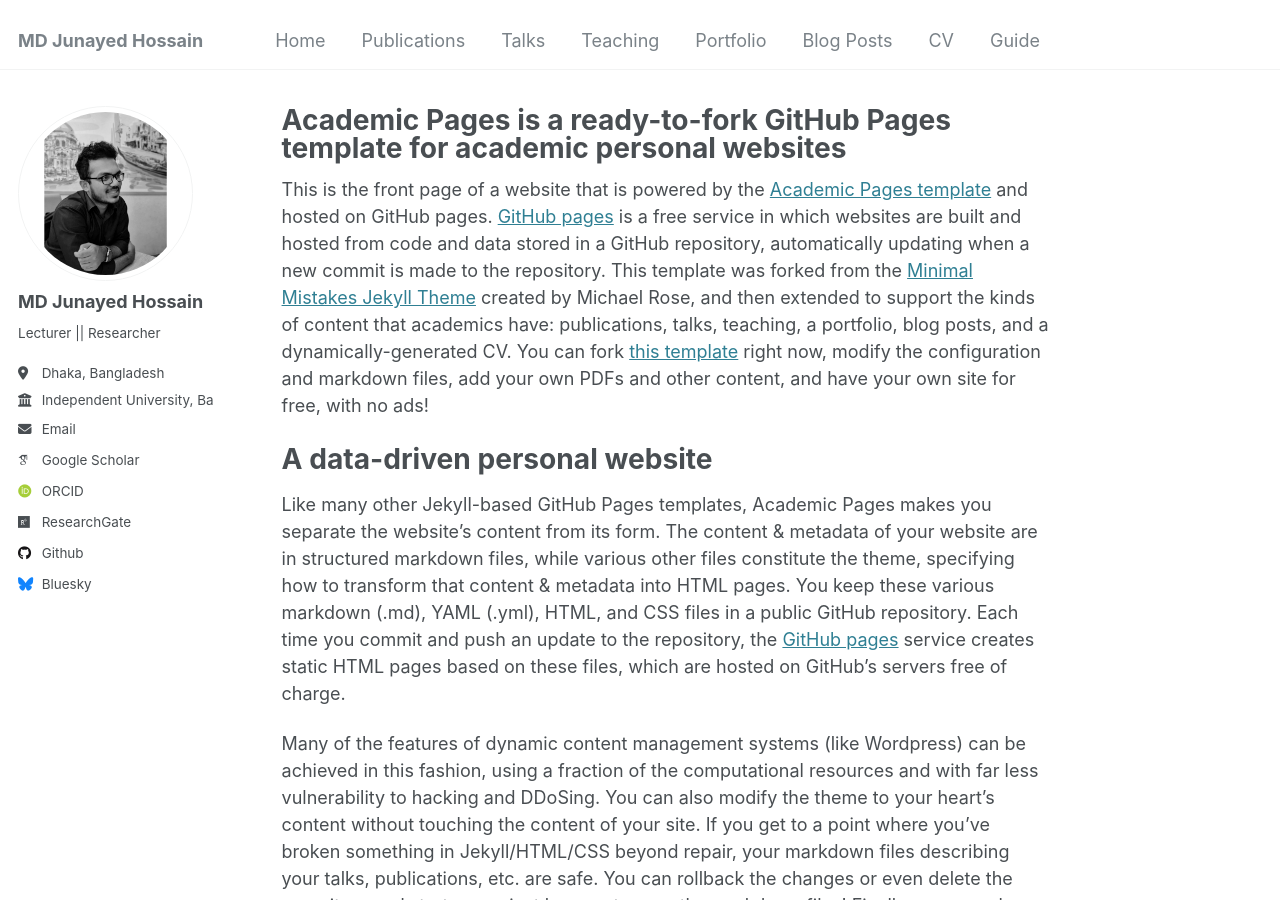
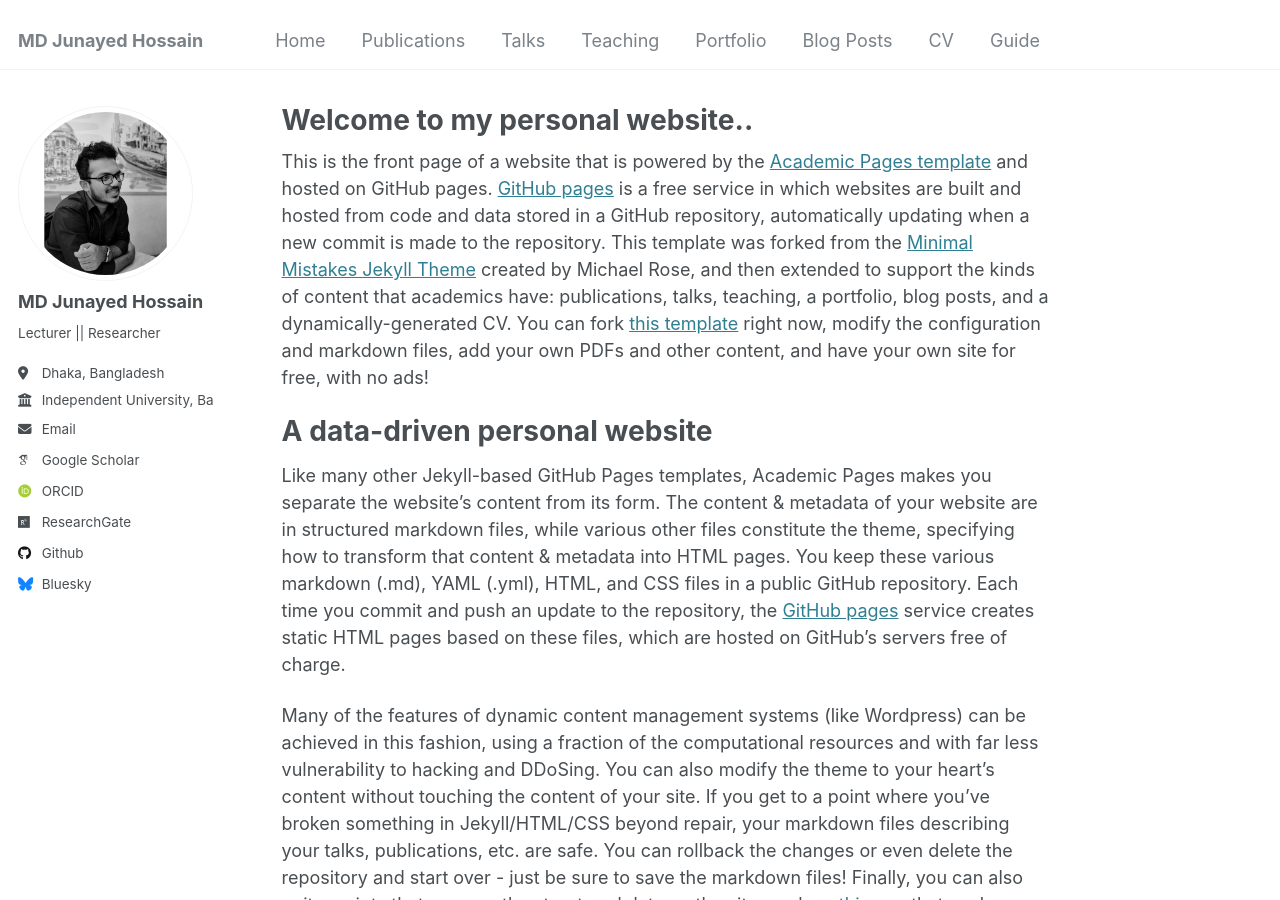
Before and after one commit to i-am-junayed/i-am-junayed.github.io, a Jekyll site: the page built from _pages/about.md, in a window 1280 px wide and 900 px high. Built offline with Jekyll 4.4.1, drawn with Linux system fonts in a browser that asks for light colours; some web fonts are replaced.

Commit message:
Update about.md

```diff
--- a/_pages/about.md
+++ b/_pages/about.md
@@ -1,6 +1,6 @@
 ---
 permalink: /
-title: "Academic Pages is a ready-to-fork GitHub Pages template for academic personal websites"
+title: " Welcome to my personal website.. "
 author_profile: true
 redirect_from:
   - /about/
```
